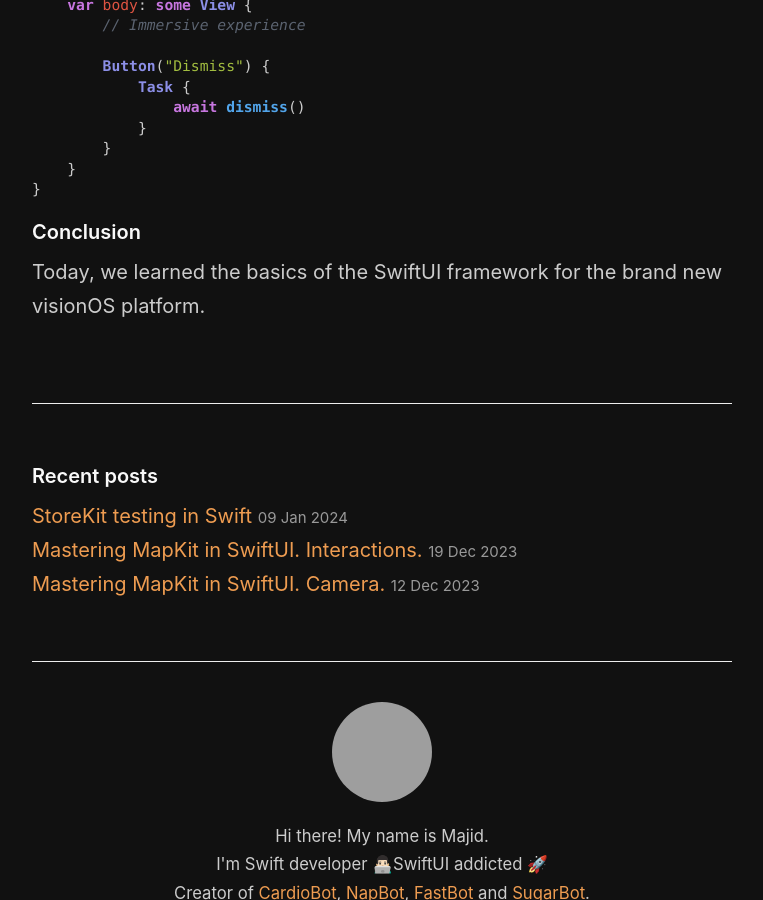
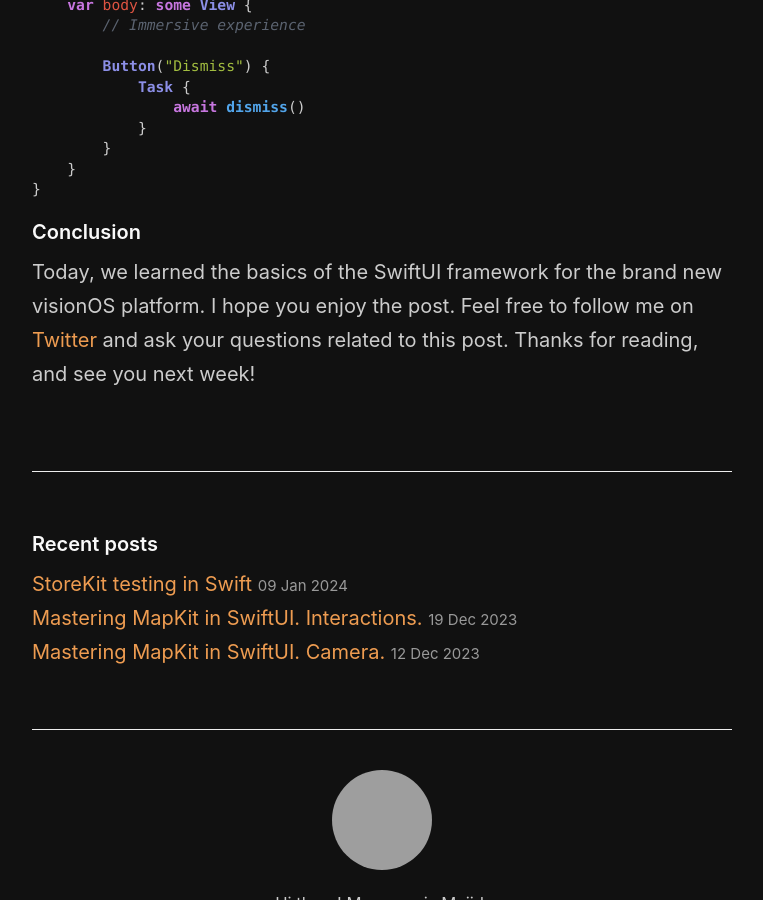
Before and after one commit to mecid/mecid.github.io, a Jekyll site: the page built from _posts/2024-01-23-introducing-swiftui-on-visionOS.md, in a window 1280 px wide and 900 px high, scrolled down 4927 px, cut to the strip 0-900 px from the top of the window. Shown: the whole strip, without its empty margins (258-1021 px from the left). Built offline with Jekyll 4.4.1, drawn with Linux system fonts in a browser that asks for light colours; grey boxes are pictures that could not be loaded.

Commit message:
conclusion added to the visionOS post

````diff
--- a/_posts/2024-01-23-introducing-swiftui-on-visionOS.md
+++ b/_posts/2024-01-23-introducing-swiftui-on-visionOS.md
@@ -193,4 +193,4 @@
 ```
 
 #### Conclusion
-Today, we learned the basics of the SwiftUI framework for the brand new visionOS platform.
+Today, we learned the basics of the SwiftUI framework for the brand new visionOS platform. I hope you enjoy the post. Feel free to follow me on [Twitter](https://twitter.com/mecid) and ask your questions related to this post. Thanks for reading, and see you next week!
````
